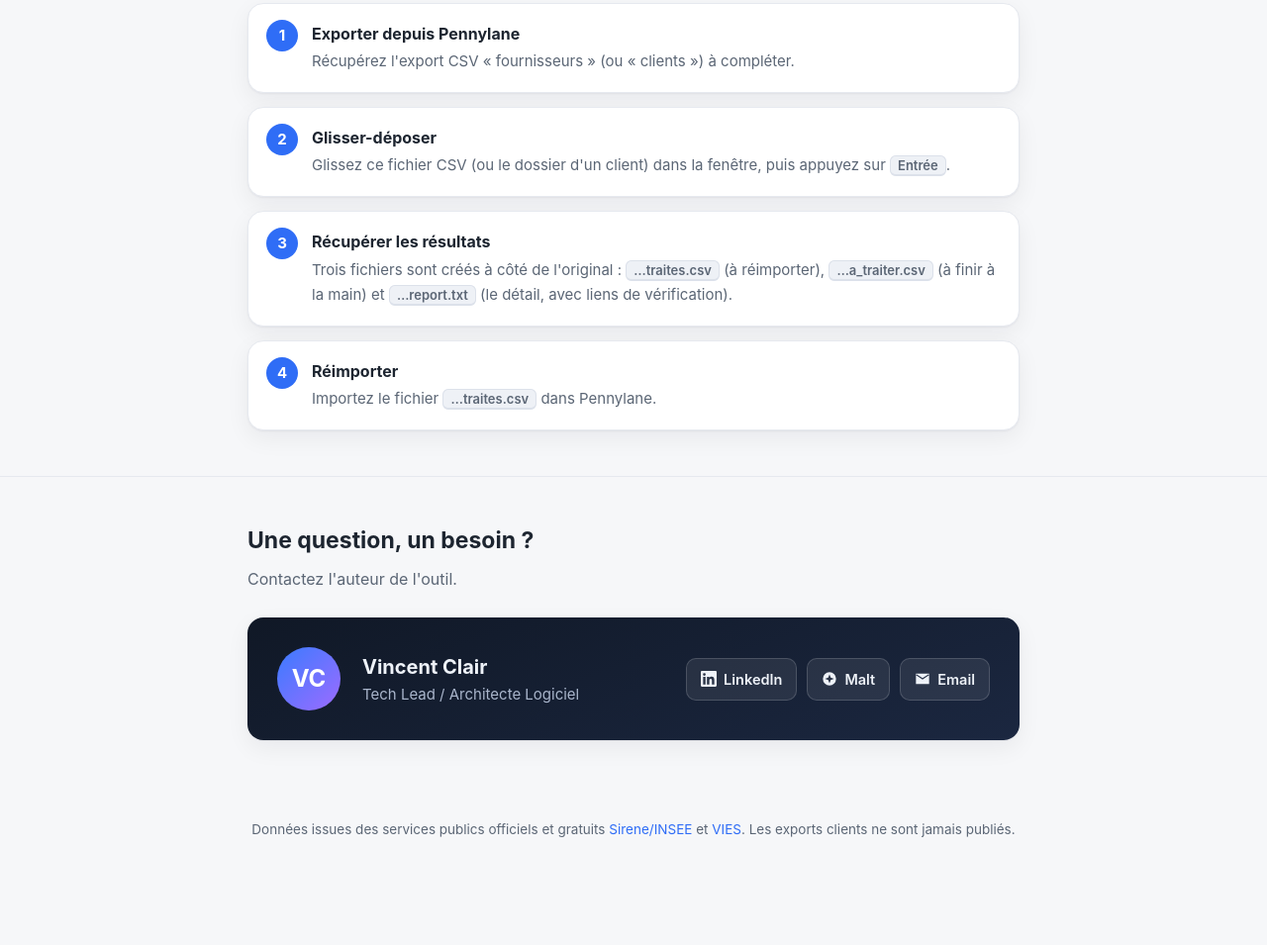
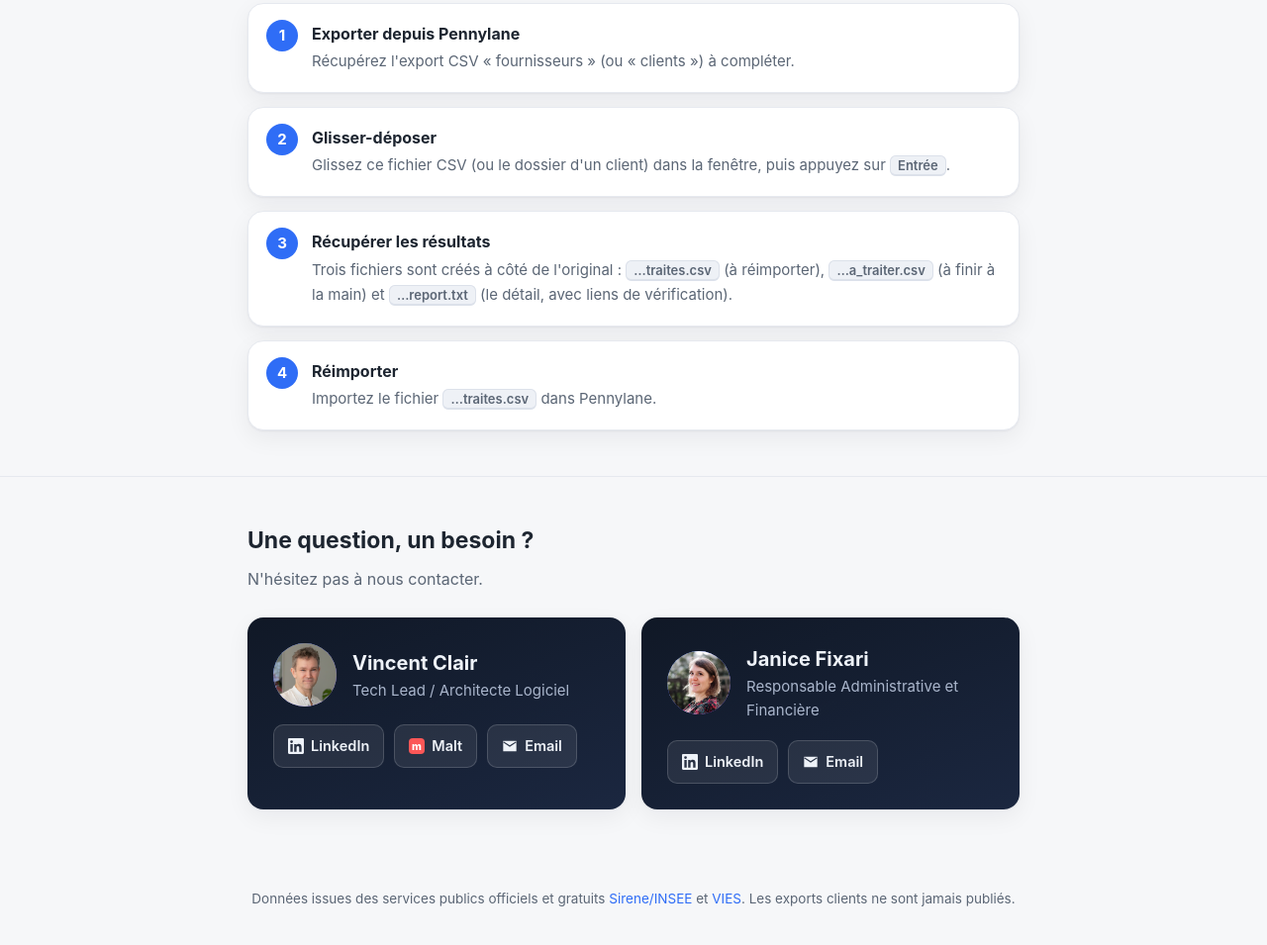
Before and after one commit to phosphoria/pennylane, a plain HTML site: page docs/index.html in a window 1280 px wide. Shown: the part 1809-2764 px from the top of the page at 99% size. Before the commit the page ends 2719 px from the top, so only its background shows below. Drawn offline with Linux system fonts and the light colour scheme.

Commit message:
feat: redesign contact section with grid layout and add new contact profiles

```diff
--- a/docs/index.html
+++ b/docs/index.html
@@ -79,17 +79,21 @@
   }
 
   /* contact */
+  .contacts{display:grid; grid-template-columns:1fr 1fr; gap:16px; align-items:stretch}
+  @media (max-width:640px){.contacts{grid-template-columns:1fr}}
   .contact{
     background:linear-gradient(160deg,#101826 0%,#1b2740 100%); color:#eef2f8;
-    border-radius:var(--radius); padding:30px; box-shadow:var(--shadow);
-    display:flex; gap:22px; align-items:center; flex-wrap:wrap;
+    border-radius:var(--radius); padding:26px; box-shadow:var(--shadow);
+    display:flex; flex-direction:column; gap:18px;
   }
+  .contact .head{display:flex; align-items:center; gap:16px}
   .avatar{
-    width:64px; height:64px; border-radius:50%; flex:0 0 auto;
+    width:64px; height:64px; border-radius:50%; flex:0 0 auto; position:relative; overflow:hidden;
     background:linear-gradient(135deg,#3a7bff,#9d6bff); color:#fff;
     display:flex; align-items:center; justify-content:center; font-weight:700; font-size:24px;
   }
-  .contact .who{flex:1 1 220px}
+  .avatar img{position:absolute; inset:0; width:100%; height:100%; object-fit:cover}
+  .contact .who{flex:1 1 auto; min-width:0}
   .contact .who .name{font-size:20px; font-weight:700}
   .contact .who .role{color:#aab6cc; font-size:15px}
   .contact .links{display:flex; gap:10px; flex-wrap:wrap}
@@ -161,12 +165,15 @@
 <section>
   <div class="wrap">
     <h2>Une question, un besoin ?</h2>
-    <p class="sub">Contactez l'auteur de l'outil.</p>
+    <p class="sub">N'hésitez pas à nous contacter.</p>
+    <div class="contacts">
     <div class="contact">
-      <div class="avatar">VC</div>
-      <div class="who">
-        <div class="name">Vincent Clair</div>
-        <div class="role">Tech Lead / Architecte Logiciel</div>
+      <div class="head">
+        <div class="avatar"><img src="img/vincent-clair.png" alt="Vincent Clair" onerror="this.remove()">VC</div>
+        <div class="who">
+          <div class="name">Vincent Clair</div>
+          <div class="role">Tech Lead / Architecte Logiciel</div>
+        </div>
       </div>
       <div class="links">
         <a class="clink" href="https://www.linkedin.com/in/vincent-clair/" target="_blank" rel="noopener">
@@ -174,7 +181,7 @@
           LinkedIn
         </a>
         <a class="clink" href="https://www.malt.fr/profile/vincentclair" target="_blank" rel="noopener">
-          <svg viewBox="0 0 24 24" aria-hidden="true"><path d="M12 2a10 10 0 1 0 0 20 10 10 0 0 0 0-20zm0 3.2 1.9 4.9 4.9 1.9-4.9 1.9L12 18.8l-1.9-4.9L5.2 12l4.9-1.9L12 5.2z"/></svg>
+          <svg viewBox="0 0 24 24" aria-hidden="true"><rect width="24" height="24" rx="6" fill="#FC5757"/><text x="12" y="18" text-anchor="middle" font-family="-apple-system,Helvetica,Arial,sans-serif" font-size="16" font-weight="800" fill="#fff">m</text></svg>
           Malt
         </a>
         <a class="clink" href="mailto:vincent.clair@inneair.com">
@@ -182,6 +189,26 @@
           Email
         </a>
       </div>
+    </div>
+    <div class="contact">
+      <div class="head">
+        <div class="avatar"><img src="img/janice-fixari.jpeg" alt="Janice Fixari" onerror="this.remove()">JF</div>
+        <div class="who">
+          <div class="name">Janice Fixari</div>
+          <div class="role">Responsable Administrative et Financière</div>
+        </div>
+      </div>
+      <div class="links">
+        <a class="clink" href="https://www.linkedin.com/in/janice-fixari-clair-487785ba/" target="_blank" rel="noopener">
+          <svg viewBox="0 0 24 24" aria-hidden="true"><path d="M20.45 20.45h-3.56v-5.57c0-1.33-.02-3.04-1.85-3.04-1.85 0-2.14 1.45-2.14 2.94v5.67H9.35V9h3.42v1.56h.05c.48-.9 1.64-1.85 3.37-1.85 3.6 0 4.27 2.37 4.27 5.46v6.28zM5.34 7.43a2.07 2.07 0 1 1 0-4.14 2.07 2.07 0 0 1 0 4.14zM7.12 20.45H3.55V9h3.57v11.45zM22.22 0H1.77C.79 0 0 .77 0 1.73v20.54C0 23.23.79 24 1.77 24h20.45c.98 0 1.78-.77 1.78-1.73V1.73C24 .77 23.2 0 22.22 0z"/></svg>
+          LinkedIn
+        </a>
+        <a class="clink" href="mailto:janice.fixari@phosphoria.fr">
+          <svg viewBox="0 0 24 24" aria-hidden="true"><path d="M2 4h20v16H2V4zm10 7L3.2 5.4 2 6.2 12 13l10-6.8-1.2-.8L12 11z"/></svg>
+          Email
+        </a>
+      </div>
+    </div>
     </div>
   </div>
 </section>
```
Also changed, not shown: docs/img/janice-fixari.jpeg (added), docs/img/vincent-clair.png (added).
